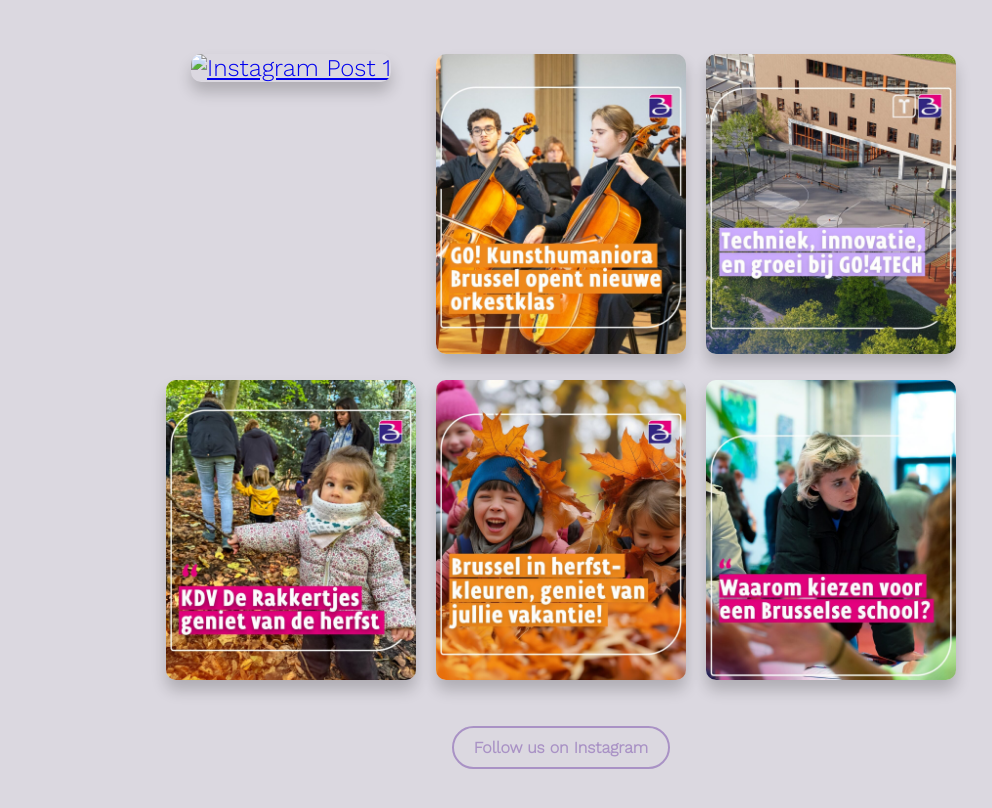
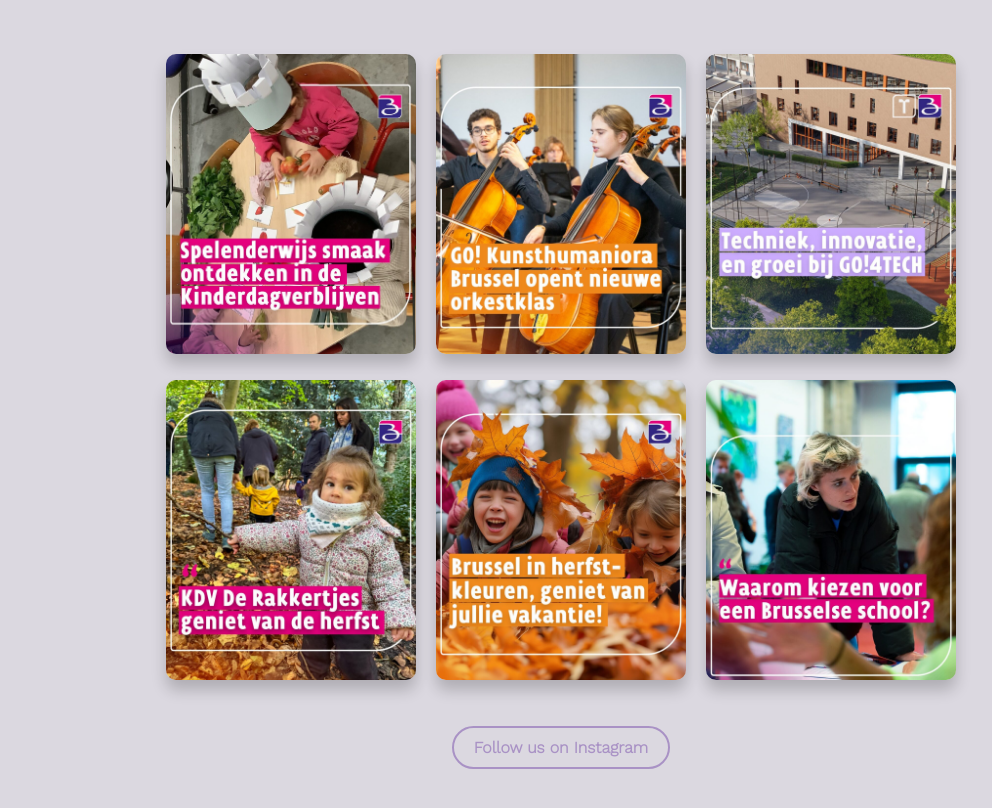
Before and after one commit to PintarBusiness/plantzoentje, a plain HTML site: page index.html in a window 1280 px wide. Shown: the part 3493-4301 px from the top of the page, without its empty margins (79-1071 px from the left). Drawn offline with Linux system fonts and the light colour scheme.

Commit message:
Update index.html

```diff
--- a/index.html
+++ b/index.html
@@ -121,7 +121,7 @@
         <h2 class="instagram-title">LATEST ON INSTAGRAM</h2>
         <div class="instagram-grid">
             <a href="https://www.instagram.com/go_scholengroepbrussel/" target="_blank">
-                <img src="Photos/Instagram1n.png" alt="Instagram Post 1">
+                <img src="Photos/Instagram1n.jpg" alt="Instagram Post 1">
             </a>
             <a href="https://www.instagram.com/go_scholengroepbrussel/" target="_blank">
                 <img src="Photos/Instagram2n.jpg" alt="Instagram Post 2">
```
